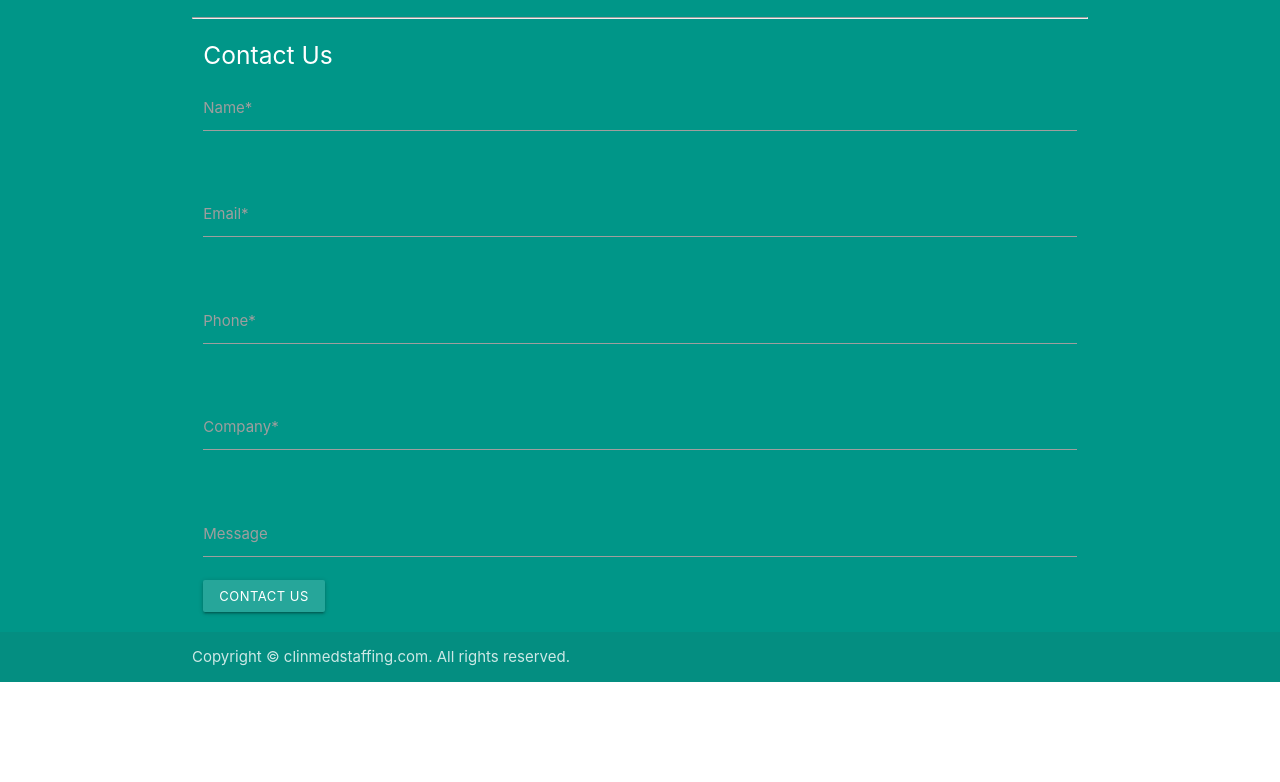
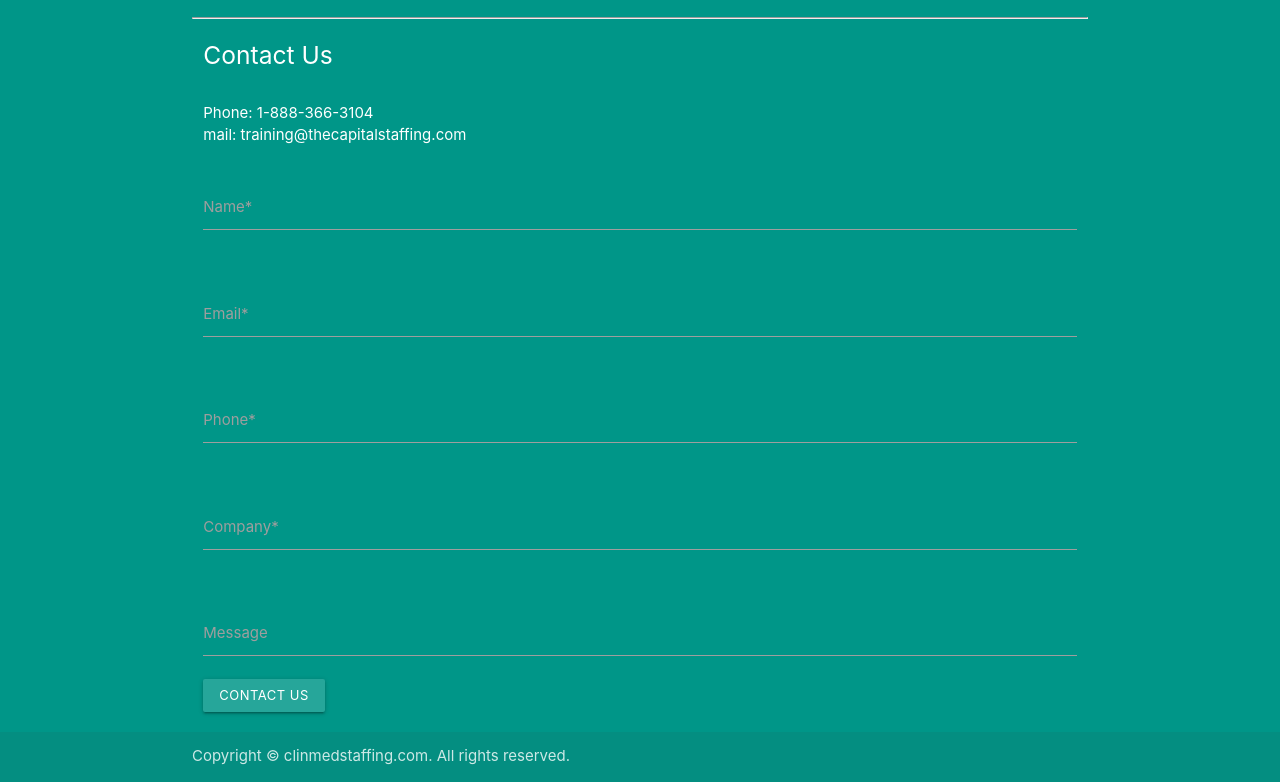
Before and after one commit to viclotana/bolaji52.github.io, a plain HTML site: page index.html in a window 1280 px wide. Shown: the part 2053-2835 px from the top of the page. Before the commit the page ends 2735 px from the top, so only its background shows below. Drawn offline with nearby package versions, Linux system fonts and the light colour scheme.

Commit message:
update index

```diff
--- a/index.html
+++ b/index.html
@@ -173,6 +173,10 @@
       <div class="row">
         <div class="col l12 s12">
           <h5 class="white-text">Contact Us</h5>
+          <br>
+          <h9>Phone: 1-888-366-3104</h9> <br>
+          <h9>mail: training@thecapitalstaffing.com</h9>
+          <br> <br>
           <div>
             <form action="mailto:training@thecapitalstaffing.com" method="post" enctype="text/plain">
               <div class="input-field">
```
